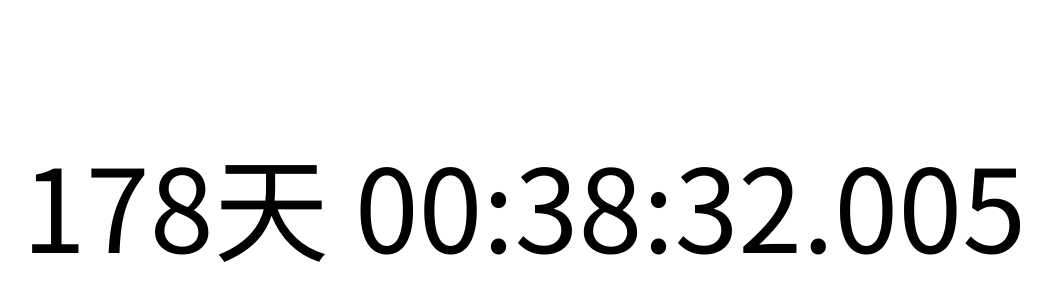
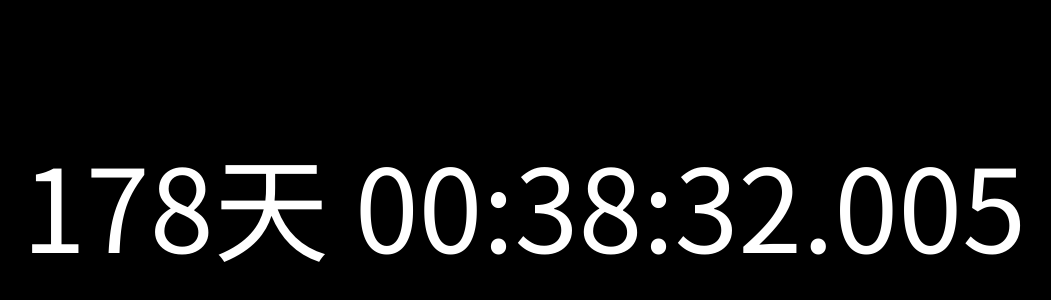
Before and after one commit to SmallSun697/ExamCountdown, a website: page main.html in a window 1280 px wide. Shown: the part 398-698 px from the top of the page, without its empty margins (116-1167 px from the left). Drawn offline with Linux system fonts and the light colour scheme.

Commit message:
add:Dynamic color(style.scss, style.css, style.css.map)

```diff
--- a/styles/style.scss
+++ b/styles/style.scss
@@ -1,3 +1,8 @@
+:root {
+  --main-color: #ffffff;
+  --secondary-color: #000000;
+}
+
 body, html {
   margin: 0;
   width: 100%;
@@ -5,4 +10,9 @@ body, html {
   display: flex;
   justify-content: center;
   align-items: center;
+  background-color: var(--secondary-color);
 }
+
+p {
+  color: var(--main-color);
+}
```
Also changed, not shown: styles/style.css, 1 other file.
